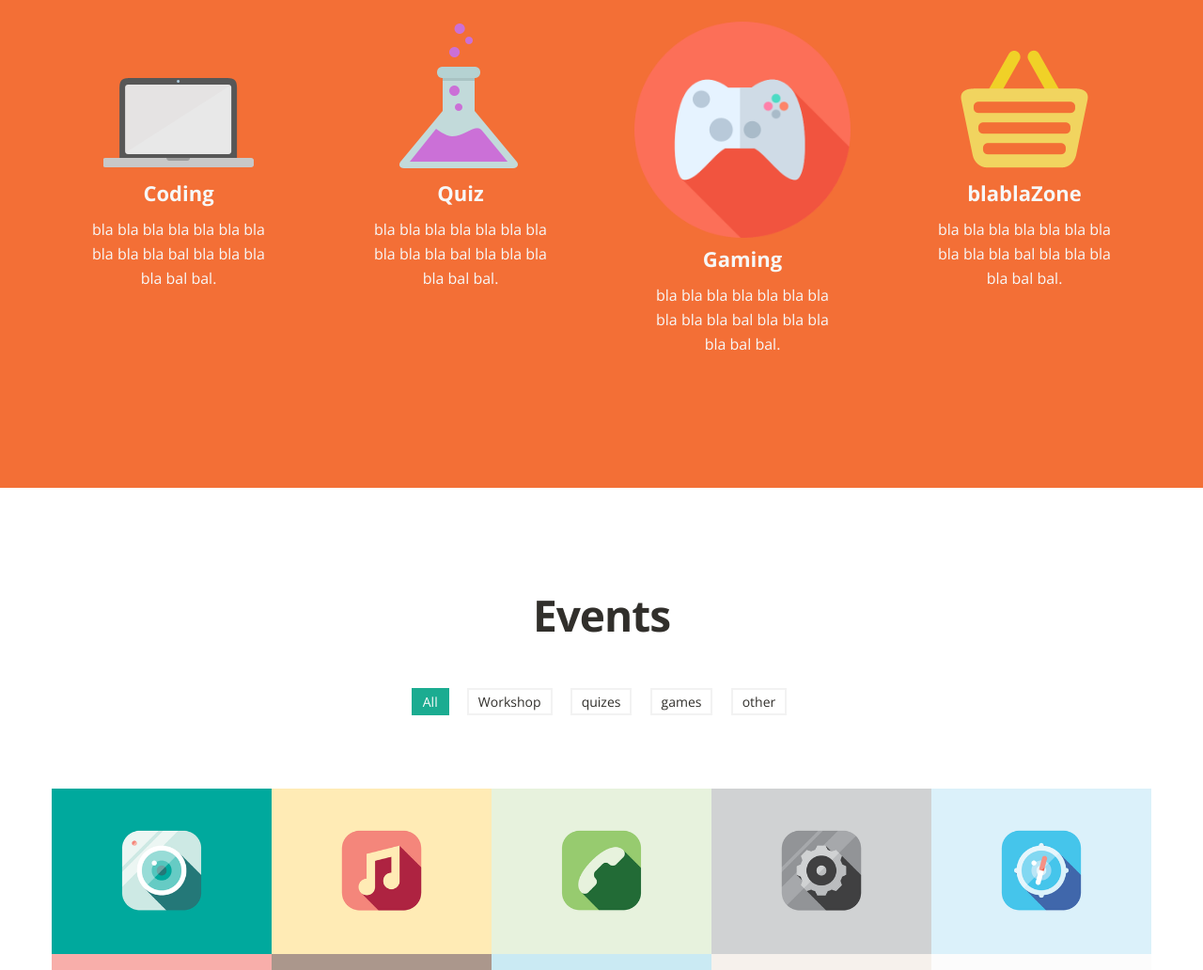
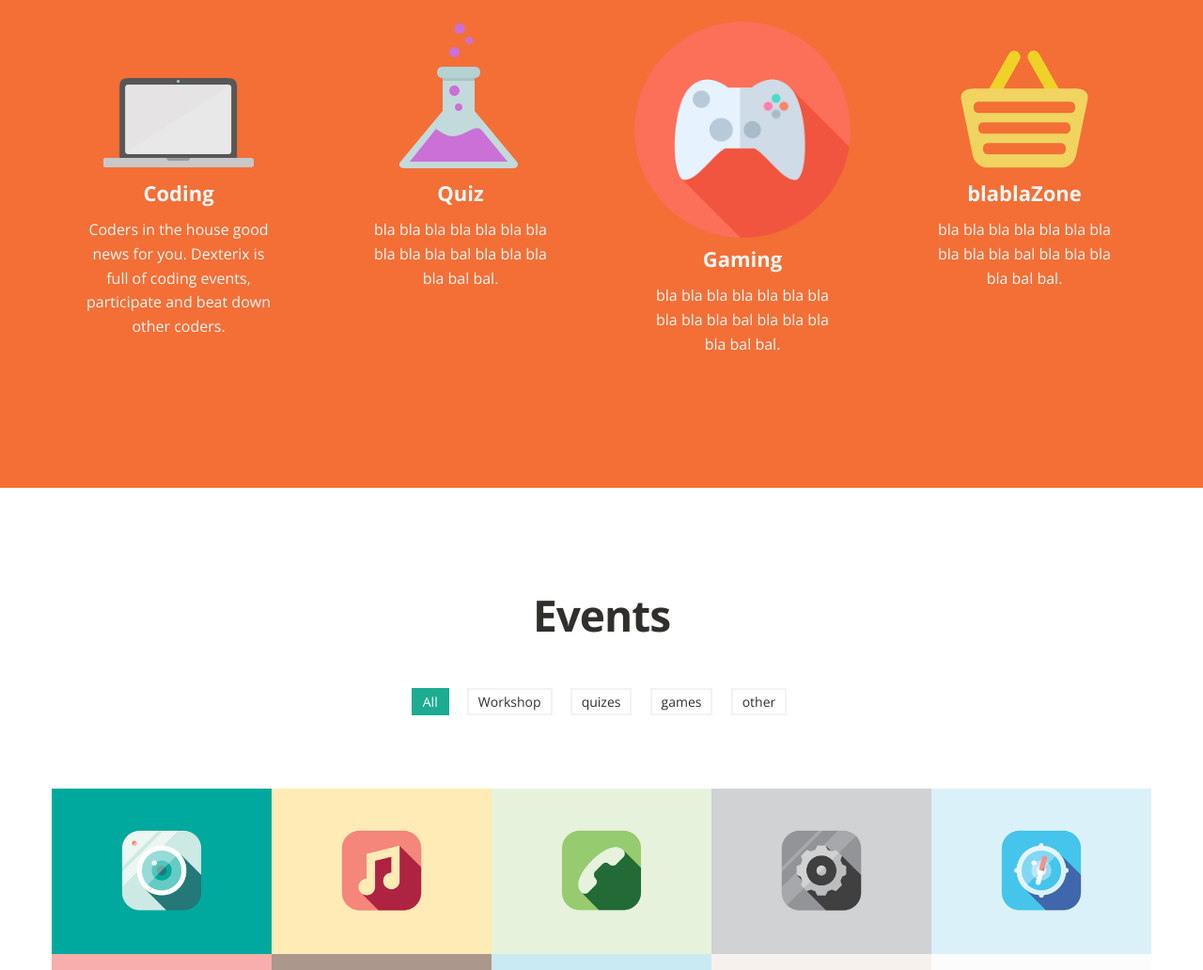
Before and after one commit to dexterix/dexterix.github.io, a plain HTML site: page index.html in a window 1280 px wide. Shown: the part 1973-3005 px from the top of the page at 94% size. Drawn offline with nearby package versions, Linux system fonts and the light colour scheme; a script that the page names is missing.

Commit message:
Changing the content of the Coding

```diff
--- a/index.html
+++ b/index.html
@@ -119,7 +119,7 @@
 				<img src="img/icons/laptop.png" alt="" />
 				<h2>Coding</h2>
 				<p>
-					 bla bla bla bla bla bla bla bla bla bla bal bla bla bla bla bal bal.
+					 Coders in the house good news for you. Dexterix is full of coding events, participate and beat down other coders.
 				</p>
 			</div>
 		</div>
```
